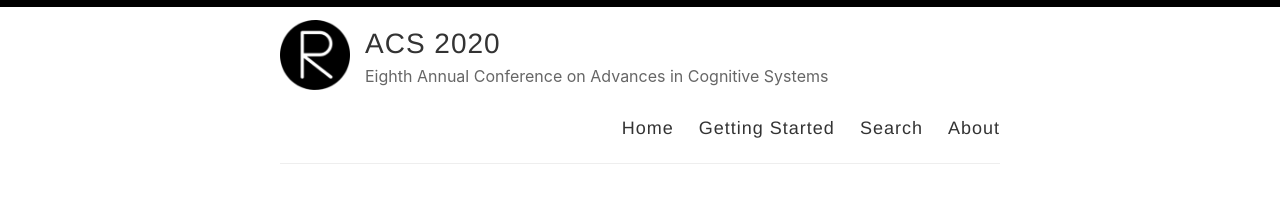
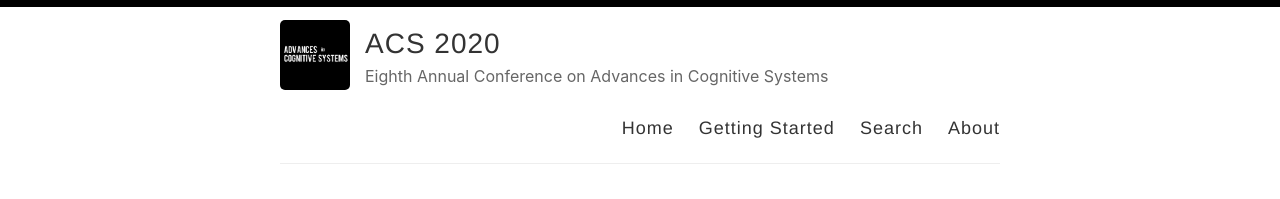
Before and after one commit to anna-reali/dc2021, a Jekyll site: the page built from index.html, in a window 1280 px wide. Shown: the top 199 px of the page. Built offline with Jekyll 4.4.1, drawn with Linux system fonts in a browser that asks for light colours; the list of posts is cut into pages by our own code.

Commit message:
Update _config.yml

```diff
--- a/_config.yml
+++ b/_config.yml
@@ -12,7 +12,7 @@ author: Cognitive Systems Foundation
 description: Eighth Annual Conference on Advances in Cognitive Systems
 
 # URL of your avatar or profile pic (you could use your GitHub profile pic)
-avatar: /images/reverie.png
+avatar: /images/acs.png
 
 #
 # Flags below are optional
```
